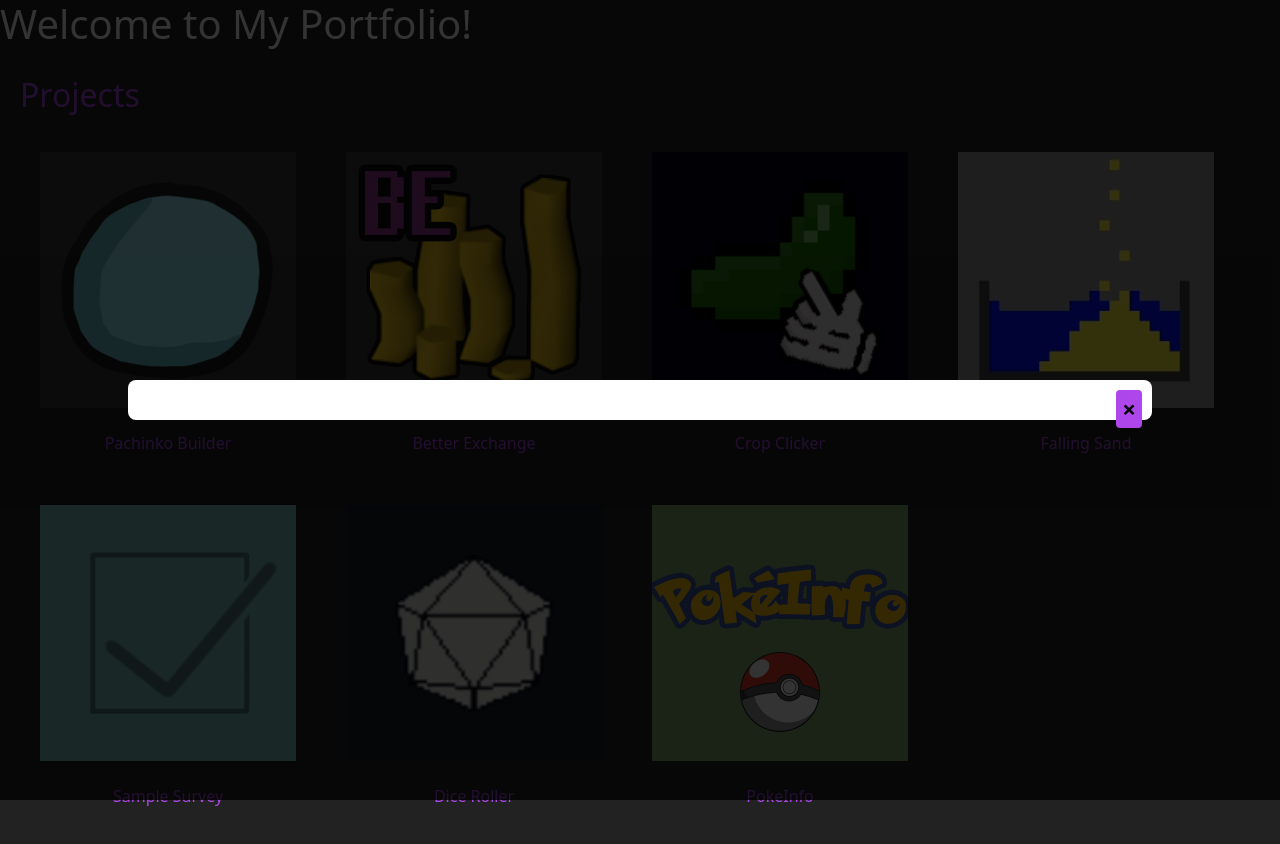
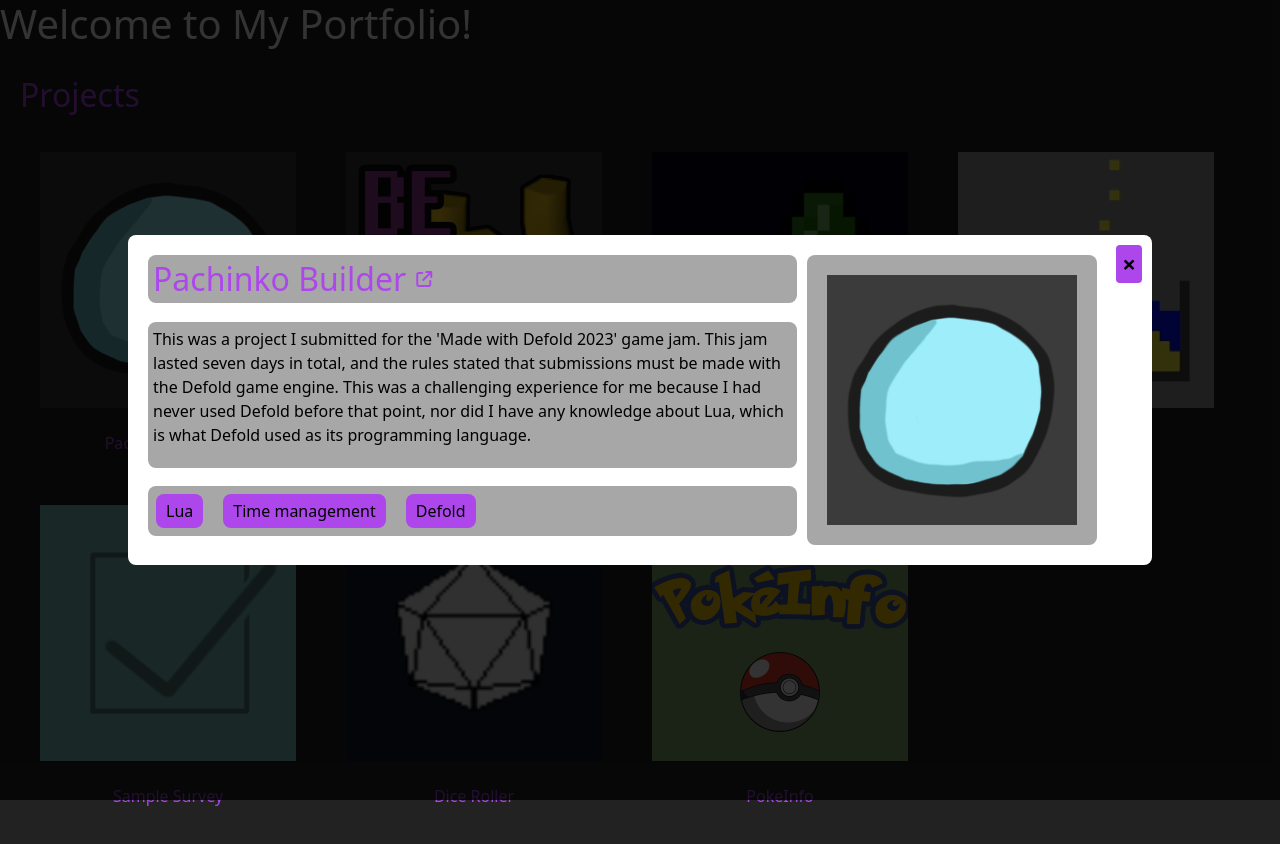
Before and after one commit to ToastedThomas/portfolio_v2, a React (Create React App) app: page / in a window 1280 px wide. Both pictures are taken after a click on the element "Pachinko Builder". Shown: the top 844 px of the page. Built offline with nearby package versions, Linux system fonts and the light colour scheme.

Commit message:
feat: modal loads info based on project clicked

```diff
--- a/public/index.html
+++ b/public/index.html
@@ -5,6 +5,7 @@
     <meta name="viewport" content="width=device-width, initial-scale=1.0" />
     <meta name="portfolio" content="Web site created using create-react-app" />
     <title>Blake Helser | Portfolio</title>
+    <link rel="stylesheet" href="https://cdnjs.cloudflare.com/ajax/libs/font-awesome/6.7.2/css/all.min.css" />
   </head>
   <body>
     <noscript>You need to enable JavaScript to run this app.</noscript>
--- a/src/App.js
+++ b/src/App.js
@@ -6,13 +6,21 @@ import projects from "./data/ProjectsInfo";
 
 const App = () => {
   const [isModalOpen, setModalOpen] = useState(false);
+  const [selectedProject, setSelectedProject] = useState(null);
 
-  const openModal = () => setModalOpen(true);
+  const openModal = (project) => {
+    setSelectedProject(project);
+    setModalOpen(true);
+  }
   const closeModal = () => setModalOpen(false);
 
   return (
     <div>
-      <Modal isOpen={isModalOpen} onClose={closeModal}/>
+      <Modal
+        isOpen={isModalOpen}
+        onClose={closeModal}
+        project={selectedProject}
+      />
       <h1>Welcome to My Portfolio!</h1>
       <div className="projectsContainer">
         <h2>Projects</h2>
@@ -21,7 +29,7 @@ const App = () => {
             key={index}
             name={project.name}
             image={project.image}
-            onClick={openModal}
+            onClick={() => openModal(project)}
           />
         ))}
       </div>
--- a/src/components/Modal.js
+++ b/src/components/Modal.js
@@ -1,12 +1,30 @@
 import './Modal.scss';
 
-const Modal = ({ isOpen, onClose }) => {
+const Modal = ({ isOpen, onClose, project }) => {
   if (!isOpen) return null; // Don't render element if modal is closed
 
   return (
     <div className="modalOverlay">
       <div className="modalContent">
         <button className="modalClose" onClick={onClose}>&times;</button>
+        <div className="projectTitle">
+          <a href={project.link} target="_blank">
+            <h2>{project.name}</h2><i className="fa-solid fa-arrow-up-right-from-square" />
+          </a>
+        </div>
+        <div className="projectImages">
+          <img src={project.image} alt={project.name} />
+        </div>
+        <div className="projectDesc">
+          <p>{project.description}</p>
+        </div>
+        <div className="projectTags">
+          {project.tags.map(tag => (
+            <div className="tag">
+              <p>{tag}</p>
+            </div>
+          ))}
+        </div>
       </div>
     </div>
   )
--- a/src/components/Modal.scss
+++ b/src/components/Modal.scss
@@ -13,10 +13,14 @@
 
 .modalContent {
   background: $text-color;
-  padding: 20px;
+  padding: 20px 55px 20px 20px;
   border-radius: 8px;
   width: 80%;
   position: relative;
+  display: grid;
+  gap: 10px;
+  grid-template-columns: auto auto;
+  color: black;
 }
 
 .modalClose {
@@ -35,3 +39,64 @@
     background-color: $secondary-color;
   }
 }
+
+.projectTitle {
+  background-color: $light-grey;
+  padding: 5px;
+  border-radius: 8px;
+  height: fit-content;
+
+  a {
+    display: inline-flex;
+    align-items: center;
+    gap: 10px;
+    color: $primary-color;
+    text-decoration: none;
+
+    &:hover {
+      color: $secondary-color;
+    }
+
+    h2 {
+      margin-bottom: 0;
+    }
+  }
+}
+
+.projectImages {
+  background-color: $light-grey;
+  width: fit-content;
+  padding: 20px;
+  border-radius: 8px;
+  grid-column: 2;
+  grid-row: 3 span / 1;
+
+  img {
+    width: 250px;
+  }
+}
+
+.projectDesc {
+  background-color: $light-grey;
+  padding: 5px;
+  border-radius: 8px;
+  height: fit-content;
+}
+
+.projectTags {
+  background-color: $light-grey;
+  padding: 8px;
+  border-radius: 8px;
+  display: flex;
+  gap: 20px;
+  height: fit-content;
+}
+.tag {
+  background-color: $primary-color;
+  padding: 5px 10px;
+  border-radius: 8px;
+
+  p {
+    margin-bottom: 0;
+  }
+}
--- a/src/data/ProjectsInfo.js
+++ b/src/data/ProjectsInfo.js
@@ -1,31 +1,52 @@
 const projects = [
   {
     name: "Pachinko Builder",
-    image: "/portfolio_v2/assets/images/tiles/pachinkoBuilder.png"
+    image: "/portfolio_v2/assets/images/tiles/pachinkoBuilder.png",
+    description: "This was a project I submitted for the 'Made with Defold 2023' game jam. This jam lasted seven days in total, and the rules stated that submissions must be made with the Defold game engine. This was a challenging experience for me because I had never used Defold before that point, nor did I have any knowledge about Lua, which is what Defold used as its programming language.",
+    tags: ["Lua", "Time management", "Defold"],
+    link: "https://toastedthomas.itch.io/pachinko-builder"
   },
   {
     name: "Better Exchange",
-    image: "/portfolio_v2/assets/images/tiles/betterExchange.png"
+    image: "/portfolio_v2/assets/images/tiles/betterExchange.png",
+    description: "Better Exchange is a web application that uses the official Runescape Wiki API to grab information about any item listed on the Grand Exchange. This program provides up to date prices on items, daily volumes, alchemy values, and much more. The application also calculates the potential profits that could be made from various activities in game such as cooking or fletching.",
+    tags: ["APIs", "JavaScript", "HTML"],
+    link: "https://toastedthomas.github.io/BetterExchange"
   },
   {
     name: "Crop Clicker",
-    image: "/portfolio_v2/assets/images/tiles/cropClicker.png"
+    image: "/portfolio_v2/assets/images/tiles/cropClicker.png",
+    description: "This was my first project I began work on while I taught myself programming. Crop clicker is a web browser game that is heavily inspired from Cookie Clicker by Orteil. I used this project as a way to build on my HTML, CSS, and JavaScript knowledge, as well as to learn other skills such as launching, updating, and bug fixing a live website. I also made all the art and sound for this project myself.",
+    tags: ["JavaScript", "CSS", "Git", "Adobe Photoshop"],
+    link: "https://toastedthomas.github.io/CropClicker/"
   },
   {
     name: "Falling Sand",
-    image: "/portfolio_v2/assets/images/tiles/fallingSand.png"
+    image: "/portfolio_v2/assets/images/tiles/fallingSand.png",
+    description: "Falling Sand is a simulator of exactly what it says, falling sand. This project was meant to refine my skills as a JavaScript developer, making me think logically and creatively.",
+    tags: ["JavaScript", "HTML", "Canvas"],
+    link: "https://toastedthomas.github.io/Falling-Sand/"
   },
   {
     name: "Sample Survey",
-    image: "/portfolio_v2/assets/images/tiles/sampleSurvey.png"
+    image: "/portfolio_v2/assets/images/tiles/sampleSurvey.png",
+    description: "This is a basic survey that showcases some of my skills I learned while taking the 'Responsive Web Design' course at freeCodeCamp.",
+    tags: ["CSS", "WCAG", "HTML"],
+    link: "https://toastedthomas.github.io/Sample-Survey/"
   },
   {
     name: "Dice Roller",
-    image: "/portfolio_v2/assets/images/tiles/diceRoller.png"
+    image: "/portfolio_v2/assets/images/tiles/diceRoller.png",
+    description: "I originally started this project to mess around with arrays and random number generation. As time went on I added multiple dice types and dice statistics. My goal with this project is to add more customization options and features while keeping this tool lightweight and fast. During experimental testing, I was able to roll 250,000 dice at once!",
+    tags: ["JavaScript", "CSS", "HTML"],
+    link: "https://toastedthomas.github.io/Dice-Roller-Js/"
   },
   {
     name: "PokeInfo",
-    image: "/portfolio_v2/assets/images/tiles/pokeInfo.png"
+    image: "/portfolio_v2/assets/images/tiles/pokeInfo.png",
+    description: "This project was my introduction to working with APIs and working with other peoples documentation. My goal was to take in data from the PokeAPI database and display the information in an easy to understand format. Reading and fully understanding someone else's code is a very important skill to have, and working on this project helped refine that skill for me.",
+    tags: ["APIs", "JavaScript", "CSS"],
+    link: "https://toastedthomas.github.io/PokeInfo/"
   },
 ];
 
--- a/src/styles/variables.scss
+++ b/src/styles/variables.scss
@@ -3,4 +3,5 @@ $primary-color: #ad47ec;
 $secondary-color: #7830a5;
 $body-bg: #222222;
 $dark-grey: #121212;
+$light-grey: #a7a7a7;
 $text-color: #ffffff;
```
